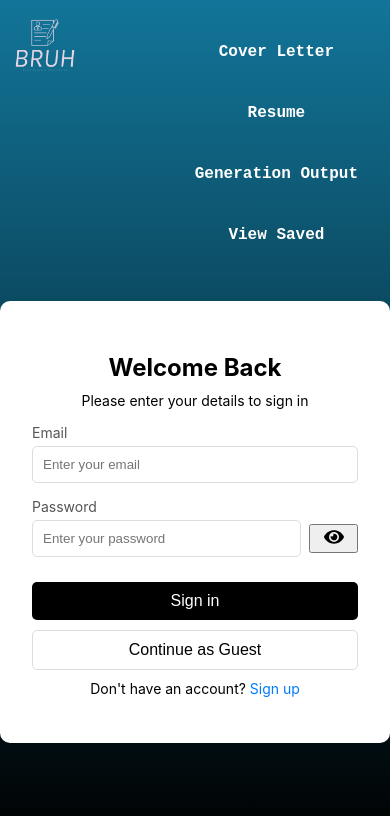
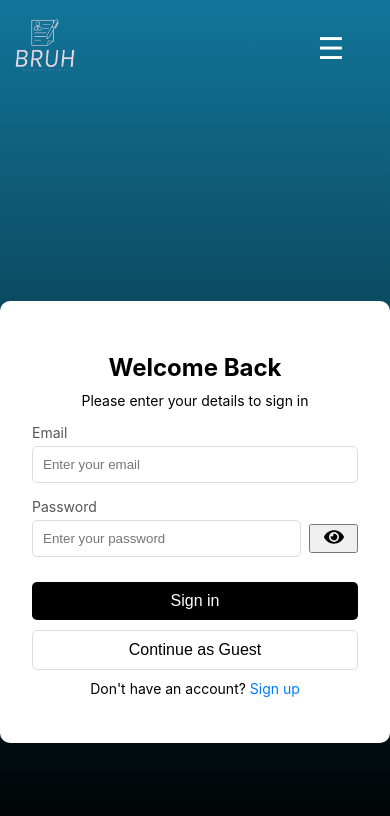
Before and after one commit to rodolfo-gp/Build-Resume-Until-Hired, a React (Create React App) app in the folder presentationLayer/react-app/: page / in a window 390 px wide. Shown: the top 816 px of the page. Built offline with nearby package versions, Linux system fonts and the light colour scheme.

Commit message:
Made the hamburger bar for smaller screen sizes

```diff
--- a/presentationLayer/react-app/src/components/Navbar.js
+++ b/presentationLayer/react-app/src/components/Navbar.js
@@ -1,26 +1,52 @@
 import { Link } from "react-router-dom";
+import { useState, useEffect } from "react";
 import "../styles/Navbar.css";
-import { useUser } from '../context/UserContext';  // Import the custom hook
+import { useUser } from "../context/UserContext";
 
 function Navbar() {
-  const {email, logout} = useUser();
+  const { email, logout } = useUser();
+  const [isOpen, setIsOpen] = useState(false);
+  const [isMobile, setIsMobile] = useState(window.innerWidth < 768);
 
-  let logged = (email)
+  let logged = email;
 
-  function logouthandler(){
-    logout()
-    localStorage.setItem("email", "")
-    localStorage.setItem("password", "")
-    localStorage.removeItem("doc_body")
-    localStorage.removeItem("doc_title")
+  function logouthandler() {
+    logout();
+    localStorage.setItem("email", "");
+    localStorage.setItem("password", "");
+    localStorage.removeItem("doc_body");
+    localStorage.removeItem("doc_title");
   }
+
+  useEffect(() => {
+    const handleResize = () => {
+      setIsMobile(window.innerWidth <= 768);
+      if (window.innerWidth > 768) {
+        setIsOpen(false); // will close the menu when the screen is large enough
+      }
+    };
+    window.addEventListener("resize", handleResize);
+    return () => window.removeEventListener("resize", handleResize);
+  }, []);
 
   return (
     <div className="header-container">
       <img src="/images/bruh_logo.png" alt="Logo" />
-      <nav className="navbar">
+
+      {/* Show hamburger button only on small screens */}
+      {isMobile && (
+        <button className="hamburger" onClick={() => setIsOpen(!isOpen)}>
+          ☰
+        </button>
+      )}
+
+      <nav className={`navbar ${isMobile && isOpen ? "active" : ""}`}>
         <ul>
-          {!logged ? (<li><Link to="/Login">Login Page</Link></li>):(<li><Link onClick={()=>logouthandler()} to="/Login">Logout</Link></li>)}
+          {!logged ? (
+            <li><Link to="/Login">Login Page</Link></li>
+          ) : (
+            <li><Link onClick={logouthandler} to="/Login">Logout</Link></li>
+          )}
           {!logged && <li><Link to="/Signup">Signup Page</Link></li>}
           <li><Link to="/Homepage">Homepage</Link></li>
           <li><Link to="/Cover_Letter">Cover Letter</Link></li>
--- a/presentationLayer/react-app/src/styles/Navbar.css
+++ b/presentationLayer/react-app/src/styles/Navbar.css
@@ -6,13 +6,13 @@ div.header-container {
     align-items: center;
     justify-content: space-between;
     flex-shrink: 0;
-    border-bottom: none;/* Removed border-bottom */
+    border-bottom: none;
 }
 
 .navbar {
     background: transparent;
     border-radius: 12px;
-    border: none; /* Ensure no border */
+    border: none;
     padding: 15px 30px;
     text-align: center;
     transition: 0.3s ease-in-out;
@@ -61,20 +61,44 @@ img {
 
 /* Responsive Design */
 
-/* For screens < 768px */
+.hamburger {
+    display: none;
+    font-size: 30px;
+    background: none;
+    border: none;
+    color: white;
+    cursor: pointer;
+    position: absolute;
+    top: 30px;
+    right: 20px;
+}
+
+/* Show hamburger button on small screens */
 @media (max-width: 768px) {
+    .hamburger {
+        display: block;
+    }
+
     .navbar {
+        display: none;
         flex-direction: column;
-        padding: 10px 20px;
+        width: 20%;
+        position: absolute;
+        top: 80px;
+        right: 0;
+        background: rgba(0, 0, 0, 0.8);
+        padding: 20px;
+        z-index: 1000;
     }
 
     .navbar ul {
         flex-direction: column;
-        align-items: center;
+        gap: 15px;
     }
 
-    .navbar ul li {
-        margin: 10px 0;
+    /* Show menu when active */
+    .navbar.active {
+        display: flex;
     }
 }
 
@@ -84,4 +108,15 @@ img {
         font-size: 16px;
         padding: 8px 12px;
     }
+
+    .navbar {
+        display: none;
+        flex-direction: column;
+        width: 50%;
+        position: absolute;
+        top: 80px;
+        right: 0;
+        background: rgba(0, 0, 0, 0.8);
+        padding: 20px;
+    }
 }
```
